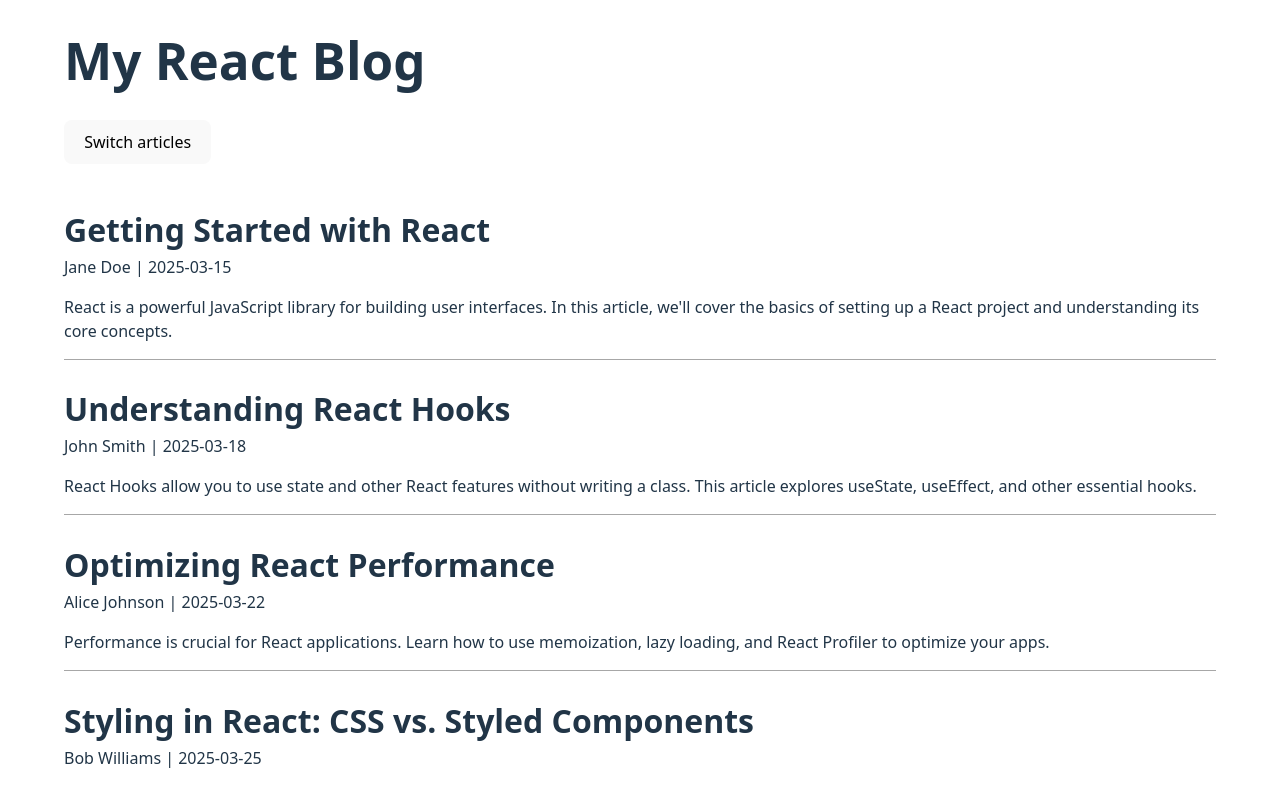
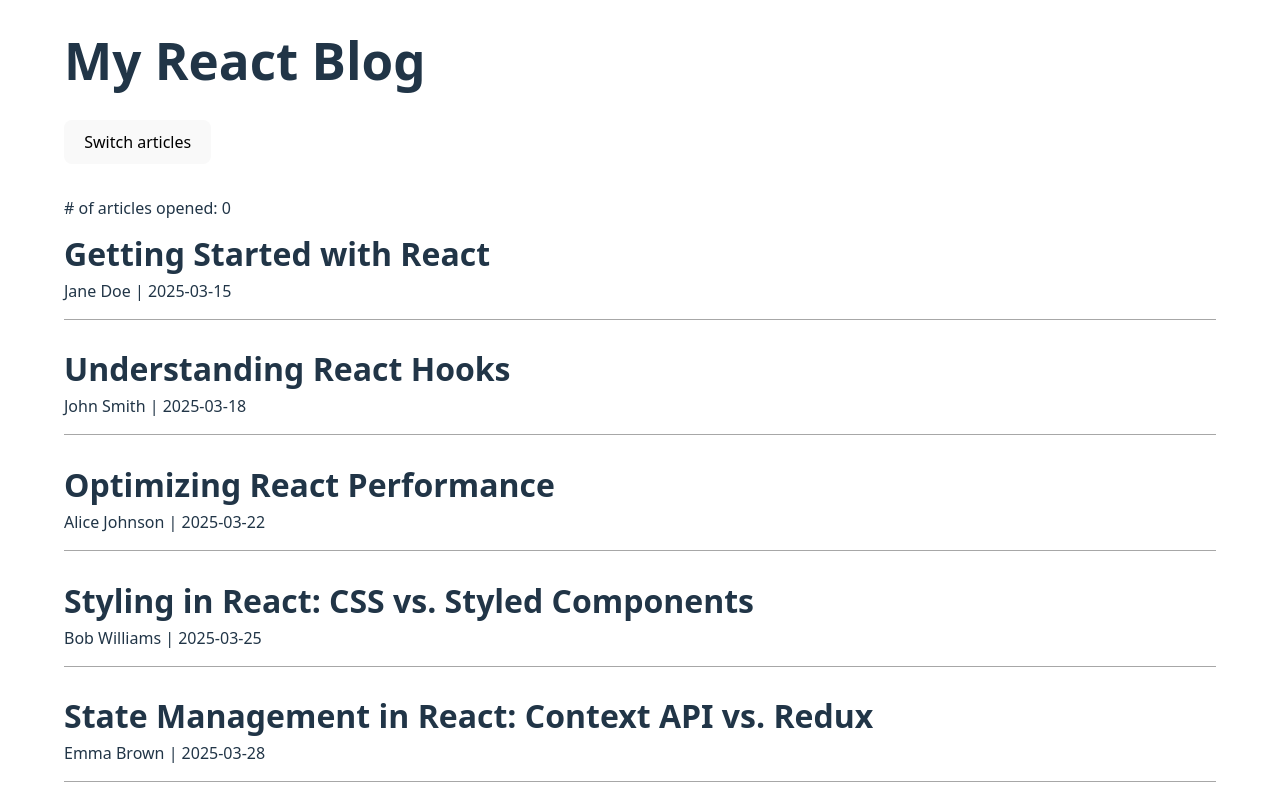
Before and after one commit to akhilwaghmare/ctd-jay-react-blog, a React (Vite) app: page / in a window 1280 px wide. Shown: the top 790 px of the page. Built offline with nearby package versions, Linux system fonts and the light colour scheme.

Commit message:
Live coding session to track number of articles opened

```diff
--- a/src/components/ArticleList.jsx
+++ b/src/components/ArticleList.jsx
@@ -1,22 +1,58 @@
 import { useState } from "react";
 
 const ArticleList = ({ articles }) => {
+  // APPROACH #1: Track the count directly
+  // const [numArticlesOpened, setNumArticlesOpened] = useState(0);
+
+  // APPROACH #2: Track the list of articles opened, making sure we don't double count
+  const [articlesOpened, setArticlesOpened] = useState([]);
+
+  const addArticleToList = (article) => {
+    if (articlesOpened.filter((v) => v.id === article.id).length === 0) {
+      setArticlesOpened([...articlesOpened, article]);
+    }
+  };
+
   return (
     <div className="articleList">
+      <span># of articles opened: {articlesOpened.length}</span>
       {articles.map((article) => (
-        <ArticleCard article={article} />
+        <ArticleCard
+          key={article.id}
+          article={article}
+          // setNumArticlesOpened={setNumArticlesOpened}
+          addArticleToList={addArticleToList}
+        />
       ))}
     </div>
   );
 };
 
-const ArticleCard = ({ article }) => {
-  const [isBodyHidden, setIsBodyHidden] = useState(false);
+const ArticleCard = ({ article, setArticlesOpened, addArticleToList }) => {
+  const [isBodyHidden, setIsBodyHidden] = useState(true);
+
+  // Used with Approach #1 - locally track whether this card's article has been opened already
+  // const [hasBeenOpened, setHasBeenOpened] = useState(false);
+
+  const handleClick = () => {
+    // Used with Approach #1 - making sure we don't double count this article
+    // if (isBodyHidden && !hasBeenOpened) {
+    //   setArticlesOpened((prev) => prev + 1);
+    //   setHasBeenOpened(true);
+    // }
+
+    // Used with Approach #2
+    if (isBodyHidden) {
+      addArticleToList(article);
+    }
+
+    setIsBodyHidden((prev) => !prev);
+  };
 
   return (
     <div className="article">
       {/* NOTE: NEVER do what I did here and have an onClick on an <h1> for accessibility, wrap instead in something like a button */}
-      <h1 onClick={() => setIsBodyHidden((prev) => !prev)}>{article.title}</h1>
+      <h1 onClick={handleClick}>{article.title}</h1>
       <span>
         {article.author} | {article.publicationDate}
       </span>
```
